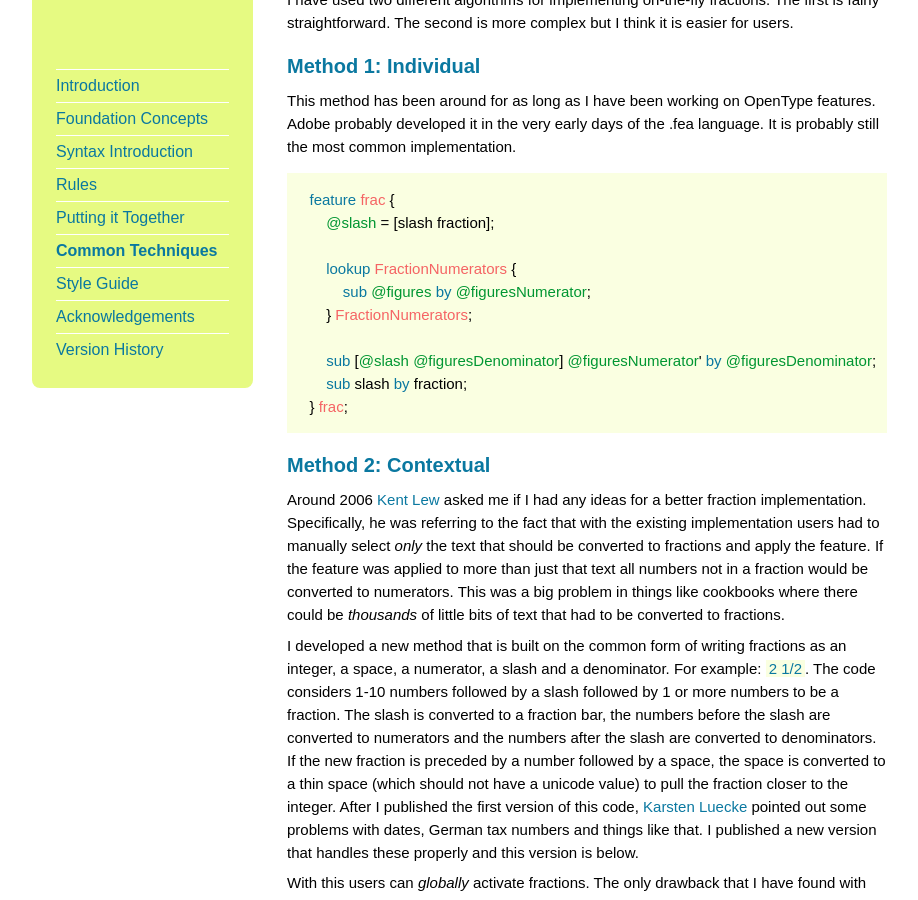
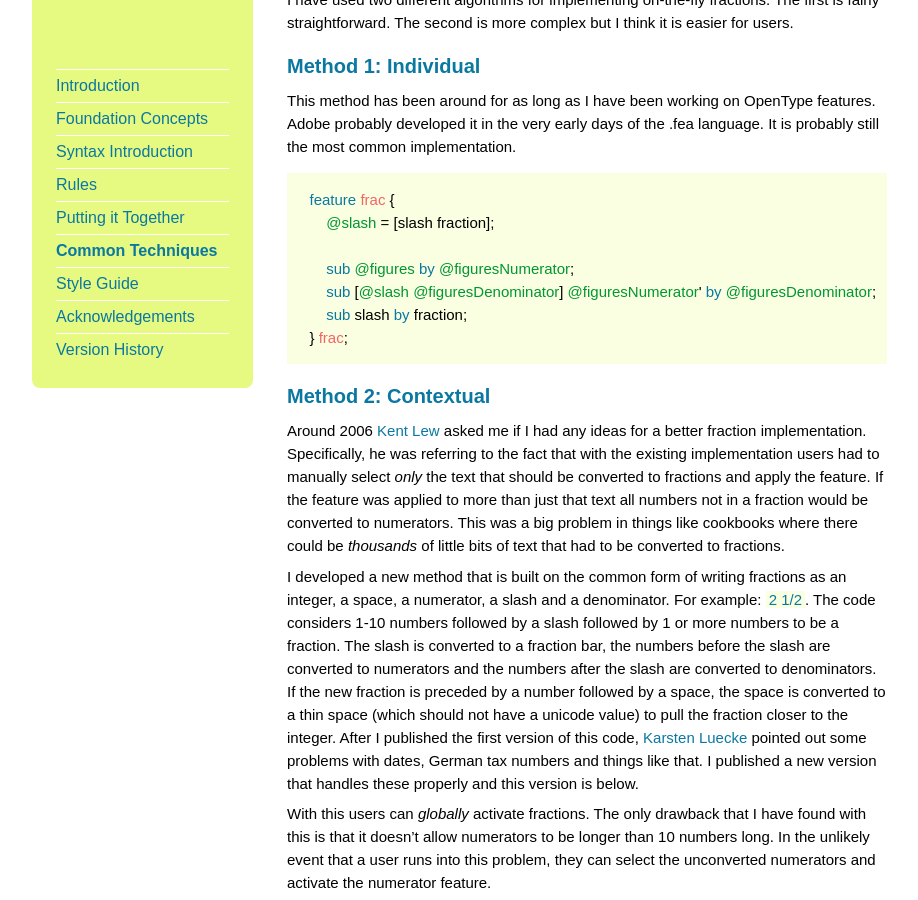
Before and after one commit to typesupply/opentype-cookbook, a Jekyll site: the page built from docs/common-techniques.md, in a window 1280 px wide and 900 px high, scrolled down 2353 px. Shown: the whole window, without its empty margins (178-1096 px from the left). Built offline with Jekyll 4.4.1, drawn with Linux system fonts in a browser that asks for light colours; some web fonts are replaced.

Commit message:
Simplify basic frac example
The FractionNumerators lookup around the first substitution is not needed.

```diff
--- a/docs/common-techniques.md
+++ b/docs/common-techniques.md
@@ -89,10 +89,7 @@ This method has been around for as long as I have been working on OpenType featu
 feature frac {
     @slash = [slash fraction];
 
-    lookup FractionNumerators {
-        sub @figures by @figuresNumerator;
-    } FractionNumerators;
-
+    sub @figures by @figuresNumerator;
     sub [@slash @figuresDenominator] @figuresNumerator' by @figuresDenominator;
     sub slash by fraction;
 } frac;
```
